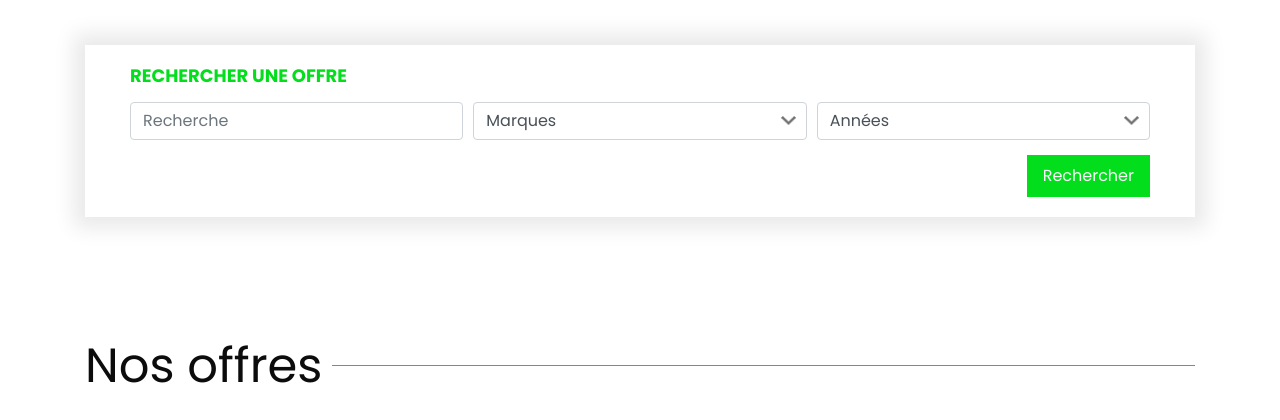
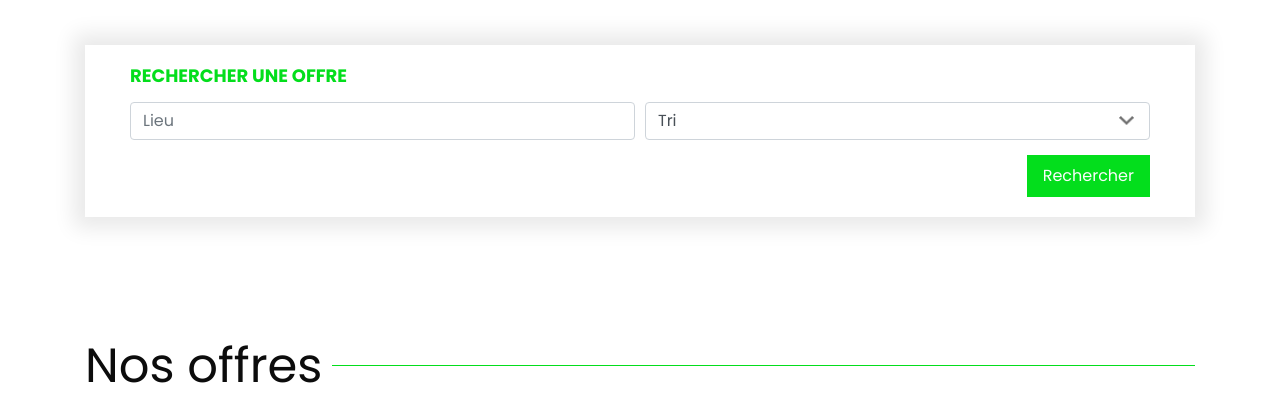
Before and after one commit to GabrielGloor/LoCar, a PHP site: page / in a window 1280 px wide. Shown: the part 800-1220 px from the top of the page. Run offline with PHP 8.4, Linux system fonts and the light colour scheme; some libraries are stand-ins or nearby versions.

Commit message:
Updated the find section

```diff
--- a/view/contents/offers_findSection.php
+++ b/view/contents/offers_findSection.php
@@ -19,23 +19,14 @@
                 </h5>
             </div>
             <div class=" form-row">
-                <div class="col-sm-4">
-                    <input type="text" name="search" class="form-control" placeholder="Recherche ">
+                <div class="col-sm-6">
+                    <input type="text" name="search" class="form-control" placeholder="Lieu">
                 </div>
-                <div class="col-sm-4">
-                    <select name="brand" id="" class="form-control">
-                        <option value="">Marques</option>
-                        <option value="">Option 1</option>
-                        <option value="">Option 2</option>
-                        <option value="">Option 3</option>
-                    </select>
-                </div>
-                <div class="col-sm-4">
-                    <select name="year" id="" class="form-control">
-                        <option value="">Années</option>
-                        <option value="">Option 1</option>
-                        <option value="">Option 2</option>
-                        <option value="">Option 3</option>
+                <div class="col-sm-6">
+                    <select name="prices" id="" class="form-control">
+                        <option value="">Tri</option>
+                        <option value="">Prix croissant</option>
+                        <option value="">Prix décroissant</option>
                     </select>
                 </div>
             </div>
```
